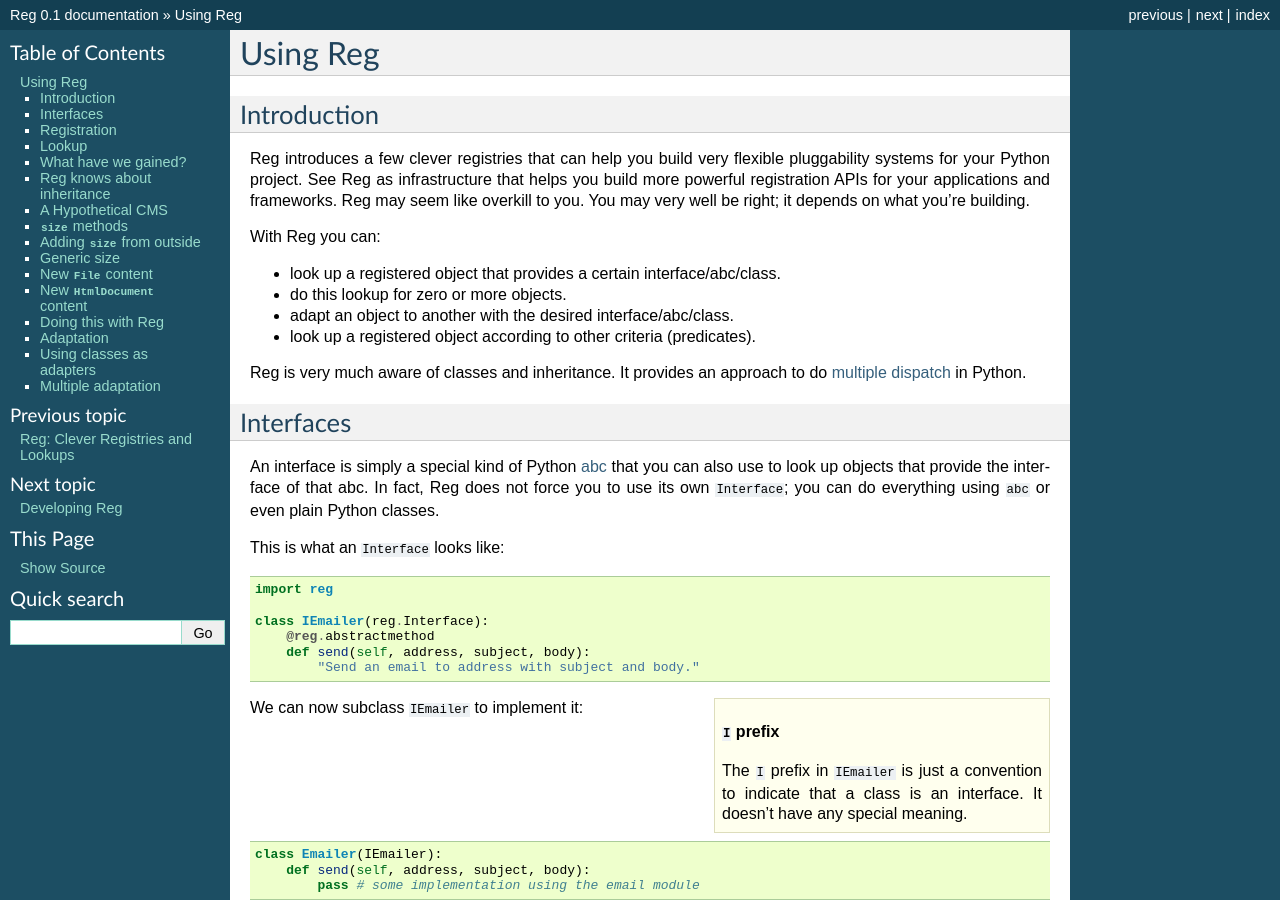
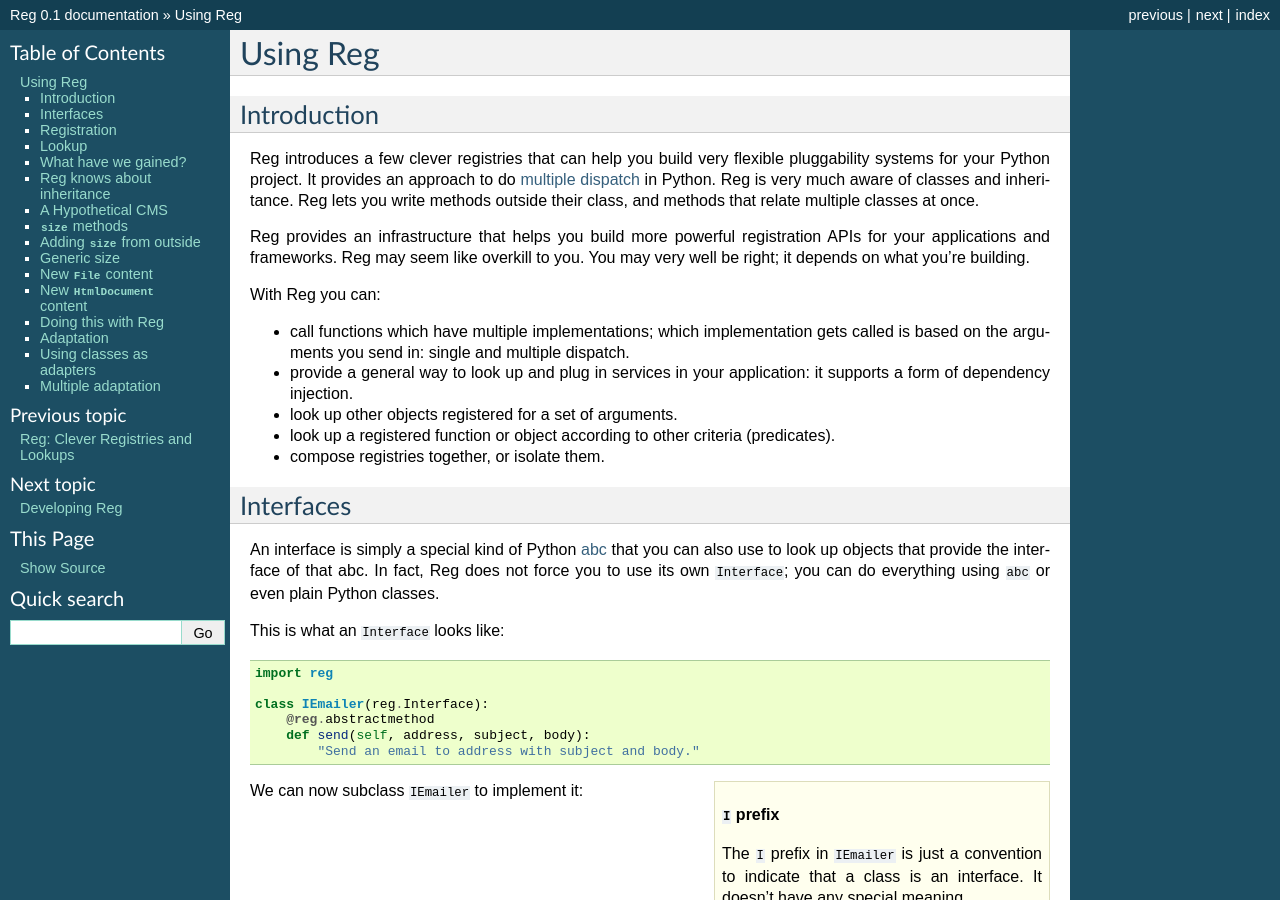
Before and after one commit to morepath/reg, a Sphinx documentation site: the page built from doc/usage.rst, in a window 1280 px wide and 900 px high. Built offline with Sphinx 7.4.7, drawn with Linux system fonts in a browser that asks for light colours.

Commit message:
Break long lines.

```diff
--- a/doc/usage.rst
+++ b/doc/usage.rst
@@ -9,23 +9,31 @@ Introduction
 ------------
 
 Reg introduces a few clever registries that can help you build very
-flexible pluggability systems for your Python project. See Reg as
-infrastructure that helps you build more powerful registration APIs
-for your applications and frameworks. Reg may seem like overkill to
-you. You may very well be right; it depends on what you're building.
+flexible pluggability systems for your Python project. It provides an
+approach to do `multiple dispatch`_ in Python. Reg is very much aware
+of classes and inheritance. Reg lets you write methods outside their
+class, and methods that relate multiple classes at once.
+
+Reg provides an infrastructure that helps you build more powerful
+registration APIs for your applications and frameworks. Reg may seem
+like overkill to you. You may very well be right; it depends on what
+you're building.
 
 With Reg you can:
 
-* look up a registered object that provides a certain interface/abc/class.
+* call functions which have multiple implementations; which
+  implementation gets called is based on the arguments you send in:
+  single and multiple dispatch.
 
-* do this lookup for zero or more objects.
+* provide a general way to look up and plug in services in your
+  application: it supports a form of dependency injection.
 
-* adapt an object to another with the desired interface/abc/class.
+* look up other objects registered for a set of arguments.
 
-* look up a registered object according to other criteria (predicates).
+* look up a registered function or object according to other criteria
+  (predicates).
 
-Reg is very much aware of classes and inheritance. It provides an
-approach to do `multiple dispatch`_ in Python.
+* compose registries together, or isolate them.
 
 .. _`multiple dispatch`: http://en.wikipedia.org/wiki/Multiple_dispatch
 
```
Also changed, not shown: 1 other file.
